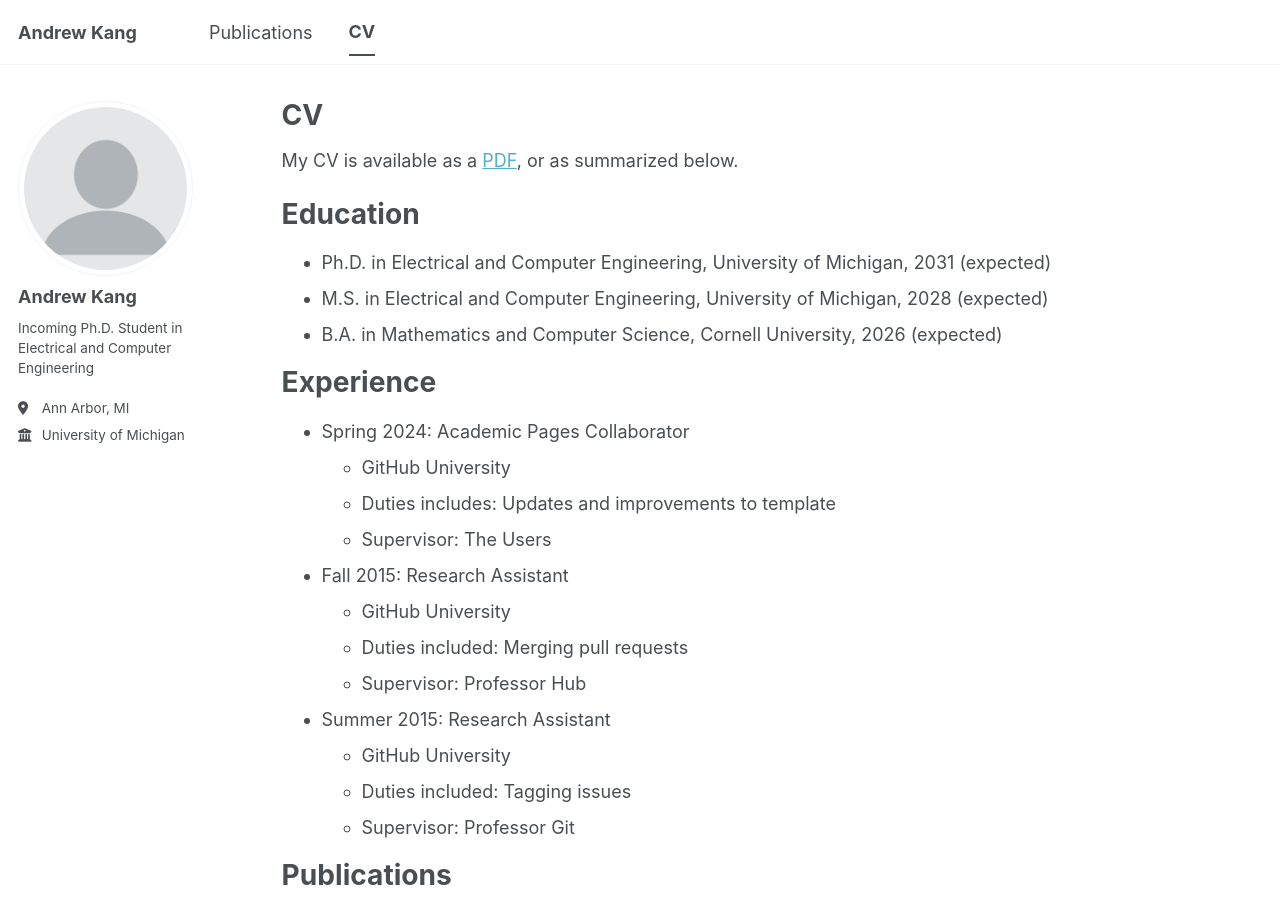
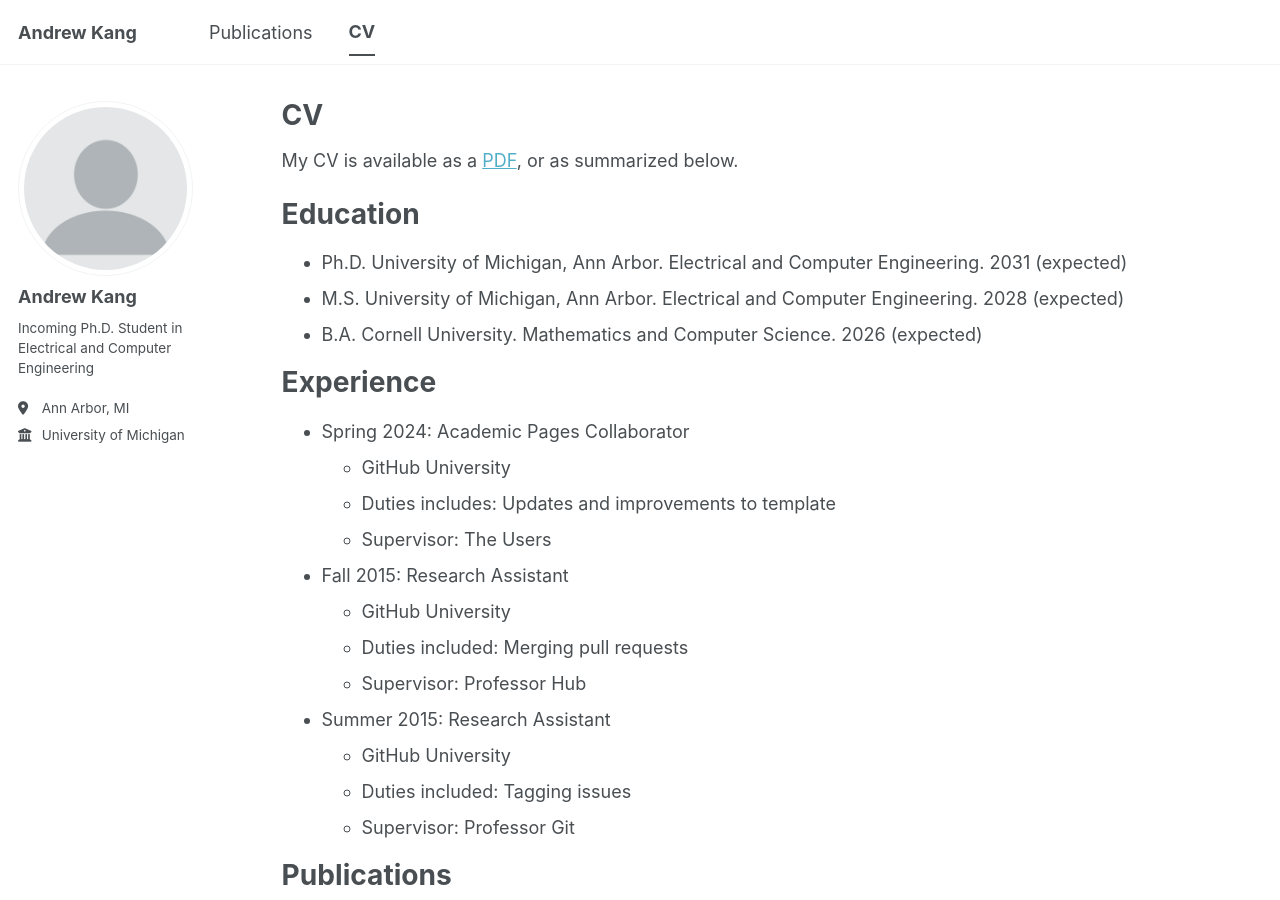
Before and after one commit to andrew-kang/andrew-kang.github.io, a Jekyll site: the page built from _pages/cv.md, in a window 1280 px wide and 900 px high. Built offline with Jekyll 4.4.1, drawn with Linux system fonts in a browser that asks for light colours; a script bundle is joined from its source files by our own code; library files that are not in the unit come from our copies.

Commit message:
fix: reorder CV education section

```diff
--- a/_pages/cv.md
+++ b/_pages/cv.md
@@ -13,9 +13,9 @@ My CV is available as a [PDF](/files/AndrewKang_CV.pdf), or as summarized below.
 
 Education
 ======
-* Ph.D. in Electrical and Computer Engineering, University of Michigan, 2031 (expected)
-* M.S.  in Electrical and Computer Engineering, University of Michigan, 2028 (expected)
-* B.A.  in Mathematics and Computer Science, Cornell University, 2026 (expected)
+* Ph.D. University of Michigan, Ann Arbor. Electrical and Computer Engineering. 2031 (expected)
+* M.S.  University of Michigan, Ann Arbor. Electrical and Computer Engineering. 2028 (expected)
+* B.A.  Cornell University. Mathematics and Computer Science. 2026 (expected)
 
 Experience
 ======
```
